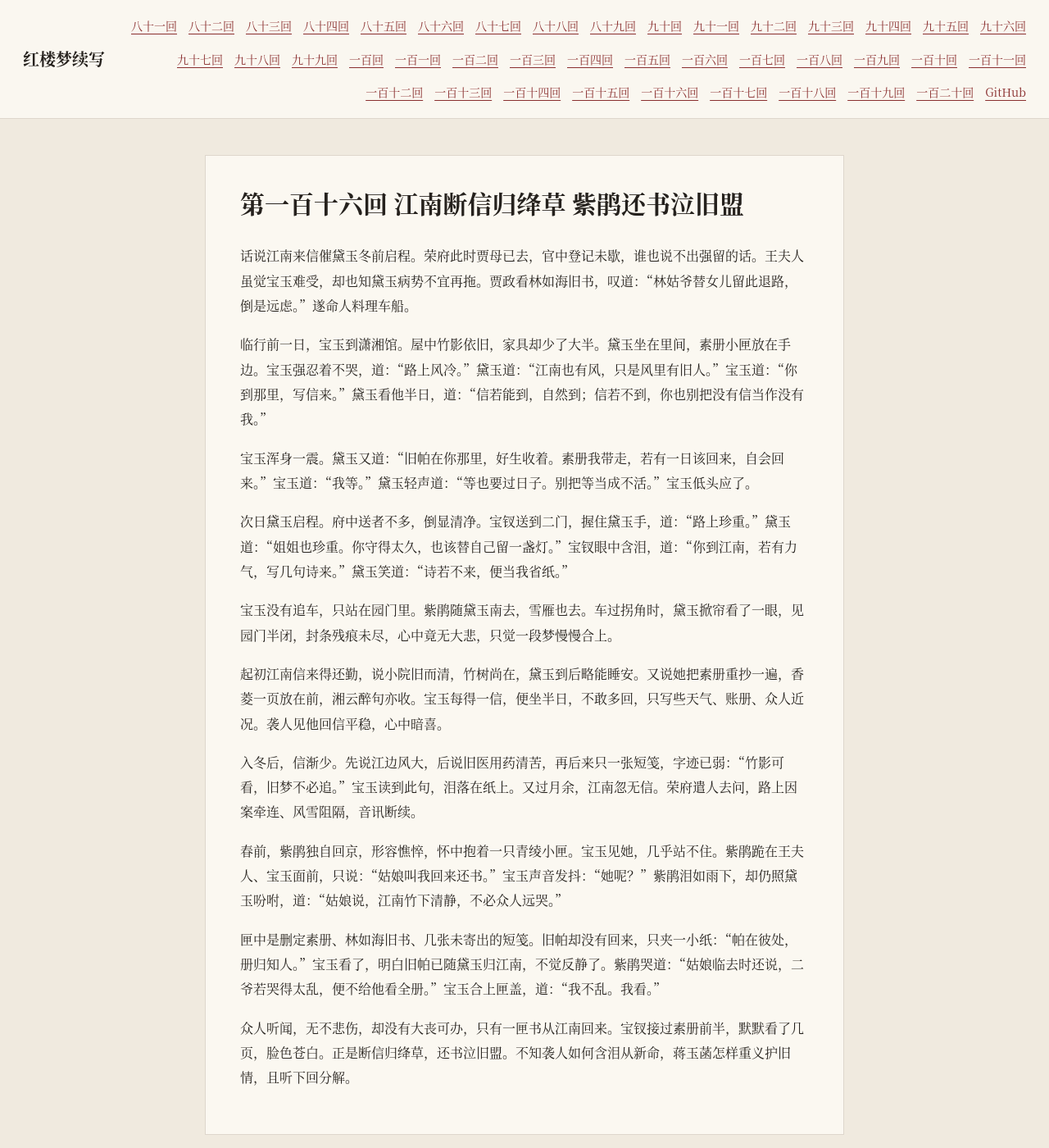
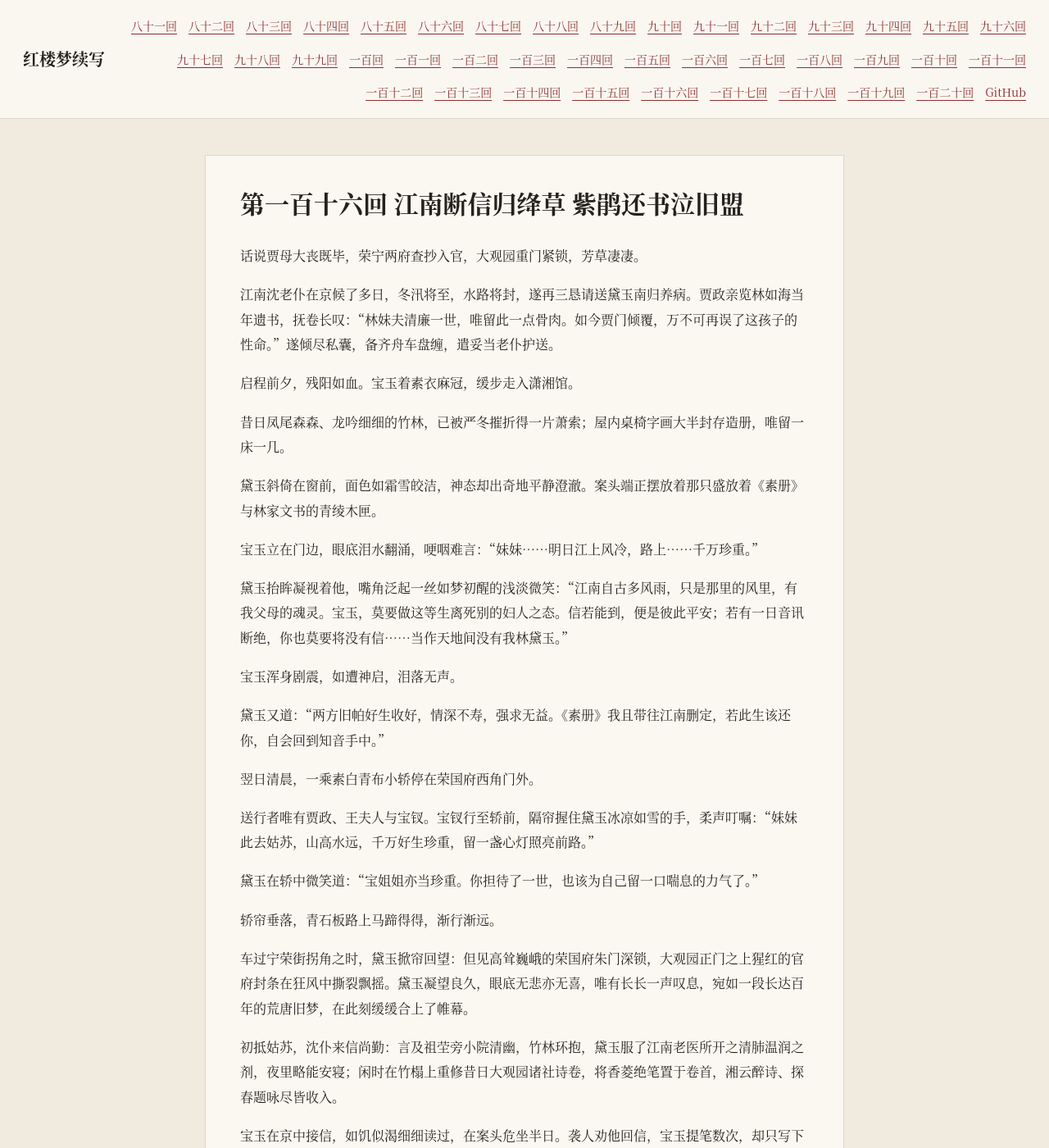
Before and after one commit to yingwang/hongloumeng-xuxie, a Jekyll site: the page built from chapters/116_duanxin.md, in a window 1280 px wide and 1400 px high. Shown: the whole window at 82% size. Built offline with Jekyll 4.4.1, drawn with Linux system fonts in a browser that asks for light colours; our own code applies the rules of GitHub Pages for plain Markdown files; some of the changed text lies outside the part shown.

Commit message:
docs: enrich and polish chapters 116 to 120 (Grand Finale) with transcendent classical depth

```diff
--- a/chapters/116_duanxin.md
+++ b/chapters/116_duanxin.md
@@ -1,21 +1,66 @@
 # 第一百十六回 江南断信归绛草 紫鹃还书泣旧盟
 
-话说江南来信催黛玉冬前启程。荣府此时贾母已去，官中登记未歇，谁也说不出强留的话。王夫人虽觉宝玉难受，却也知黛玉病势不宜再拖。贾政看林如海旧书，叹道：“林姑爷替女儿留此退路，倒是远虑。”遂命人料理车船。
+话说贾母大丧既毕，荣宁两府查抄入官，大观园重门紧锁，芳草凄凄。
 
-临行前一日，宝玉到潇湘馆。屋中竹影依旧，家具却少了大半。黛玉坐在里间，素册小匣放在手边。宝玉强忍着不哭，道：“路上风冷。”黛玉道：“江南也有风，只是风里有旧人。”宝玉道：“你到那里，写信来。”黛玉看他半日，道：“信若能到，自然到；信若不到，你也别把没有信当作没有我。”
+江南沈老仆在京候了多日，冬汛将至，水路将封，遂再三恳请送黛玉南归养病。贾政亲览林如海当年遗书，抚卷长叹：“林妹夫清廉一世，唯留此一点骨肉。如今贾门倾覆，万不可再误了这孩子的性命。”遂倾尽私囊，备齐舟车盘缠，遣妥当老仆护送。
 
-宝玉浑身一震。黛玉又道：“旧帕在你那里，好生收着。素册我带走，若有一日该回来，自会回来。”宝玉道：“我等。”黛玉轻声道：“等也要过日子。别把等当成不活。”宝玉低头应了。
+启程前夕，残阳如血。宝玉着素衣麻冠，缓步走入潇湘馆。
 
-次日黛玉启程。府中送者不多，倒显清净。宝钗送到二门，握住黛玉手，道：“路上珍重。”黛玉道：“姐姐也珍重。你守得太久，也该替自己留一盏灯。”宝钗眼中含泪，道：“你到江南，若有力气，写几句诗来。”黛玉笑道：“诗若不来，便当我省纸。”
+昔日凤尾森森、龙吟细细的竹林，已被严冬摧折得一片萧索；屋内桌椅字画大半封存造册，唯留一床一几。
 
-宝玉没有追车，只站在园门里。紫鹃随黛玉南去，雪雁也去。车过拐角时，黛玉掀帘看了一眼，见园门半闭，封条残痕未尽，心中竟无大悲，只觉一段梦慢慢合上。
+黛玉斜倚在窗前，面色如霜雪皎洁，神态却出奇地平静澄澈。案头端正摆放着那只盛放着《素册》与林家文书的青绫木匣。
 
-起初江南信来得还勤，说小院旧而清，竹树尚在，黛玉到后略能睡安。又说她把素册重抄一遍，香菱一页放在前，湘云醉句亦收。宝玉每得一信，便坐半日，不敢多回，只写些天气、账册、众人近况。袭人见他回信平稳，心中暗喜。
+宝玉立在门边，眼底泪水翻涌，哽咽难言：“妹妹……明日江上风冷，路上……千万珍重。”
 
-入冬后，信渐少。先说江边风大，后说旧医用药清苦，再后来只一张短笺，字迹已弱：“竹影可看，旧梦不必追。”宝玉读到此句，泪落在纸上。又过月余，江南忽无信。荣府遣人去问，路上因案牵连、风雪阻隔，音讯断续。
+黛玉抬眸凝视着他，嘴角泛起一丝如梦初醒的浅淡微笑：“江南自古多风雨，只是那里的风里，有我父母的魂灵。宝玉，莫要做这等生离死别的妇人之态。信若能到，便是彼此平安；若有一日音讯断绝，你也莫要将没有信……当作天地间没有我林黛玉。”
 
-春前，紫鹃独自回京，形容憔悴，怀中抱着一只青绫小匣。宝玉见她，几乎站不住。紫鹃跪在王夫人、宝玉面前，只说：“姑娘叫我回来还书。”宝玉声音发抖：“她呢？”紫鹃泪如雨下，却仍照黛玉吩咐，道：“姑娘说，江南竹下清静，不必众人远哭。”
+宝玉浑身剧震，如遭神启，泪落无声。
 
-匣中是删定素册、林如海旧书、几张未寄出的短笺。旧帕却没有回来，只夹一小纸：“帕在彼处，册归知人。”宝玉看了，明白旧帕已随黛玉归江南，不觉反静了。紫鹃哭道：“姑娘临去时还说，二爷若哭得太乱，便不给他看全册。”宝玉合上匣盖，道：“我不乱。我看。”
+黛玉又道：“两方旧帕好生收好，情深不寿，强求无益。《素册》我且带往江南删定，若此生该还你，自会回到知音手中。”
 
-众人听闻，无不悲伤，却没有大丧可办，只有一匣书从江南回来。宝钗接过素册前半，默默看了几页，脸色苍白。正是断信归绛草，还书泣旧盟。不知袭人如何含泪从新命，蒋玉菡怎样重义护旧情，且听下回分解。
+翌日清晨，一乘素白青布小轿停在荣国府西角门外。
+
+送行者唯有贾政、王夫人与宝钗。宝钗行至轿前，隔帘握住黛玉冰凉如雪的手，柔声叮嘱：“妹妹此去姑苏，山高水远，千万好生珍重，留一盏心灯照亮前路。”
+
+黛玉在轿中微笑道：“宝姐姐亦当珍重。你担待了一世，也该为自己留一口喘息的力气了。”
+
+轿帘垂落，青石板路上马蹄得得，渐行渐远。
+
+车过宁荣街拐角之时，黛玉掀帘回望：但见高耸巍峨的荣国府朱门深锁，大观园正门之上猩红的官府封条在狂风中撕裂飘摇。黛玉凝望良久，眼底无悲亦无喜，唯有长长一声叹息，宛如一段长达百年的荒唐旧梦，在此刻缓缓合上了帷幕。
+
+初抵姑苏，沈仆来信尚勤：言及祖茔旁小院清幽，竹林环抱，黛玉服了江南老医所开之清肺温润之剂，夜里略能安寝；闲时在竹榻上重修昔日大观园诸社诗卷，将香菱绝笔置于卷首，湘云醉诗、探春题咏尽皆收入。
+
+宝玉在京中接信，如饥似渴细细读过，在案头危坐半日。袭人劝他回信，宝玉提笔数次，却只写下京城风霜、众人平安之琐语，再无半句轻狂痴语。
+
+然而交冬之后，江南音讯骤绝。
+
+起初来信言江淮大雪，水路冰封，驿道阻绝；继而只寄来一张薄如蝉翼的残笺，上头唯有黛玉极虚弱的八字小楷：“竹影依旧，旧梦休追。”
+
+及至残冬腊月，江南沈仆再无只字片语北上。
+
+翌年立春之日，大雪初晴。
+
+荣府后街偏院门外，忽有一道瘦骨嶙峋的素衣身影踉跄而来——正是去岁随侍南下的紫鹃！
+
+紫鹃一身斩衰重孝，面如死灰，怀中死死抱着那只青绫小匣，进门噗通跪倒在王夫人与宝玉面前，嚎啕大哭，伏地不起！
+
+宝玉整个人如被雷霆劈中，僵立在原地，面色惨白，嘴唇颤抖得不成语调：“紫鹃……林妹妹呢？她……她为何不曾同你一并回来？！”
+
+紫鹃抬起一双哭得红肿如桃的泪眼，自怀中捧出青绫小匣，字字泣血：
+“二爷！我家姑娘……去岁腊月二十三祭灶之夜……在姑苏竹林小院里……泪尽……归天了啊！”
+
+轰然一声巨响，如苍穹塌陷！
+
+王夫人掩面痛哭，满屋女眷哭成一片。
+
+紫鹃抽噎道：“姑娘临终之时，焚尽了生前一切杂稿，唯留这一匣删定《素册》并先祖文书，命我千里迢迢送回京城。姑娘咽气前笑着对我说：‘紫鹃，我这一生，本是为还泪而来；如今眼泪流尽，绛珠还元，尘缘已了，走得干干净净、清清白白……休教二爷为我啼哭发狂，他若能看懂这素册，便知我从未离去……’”
+
+宝玉颤抖着双手接过那只冰凉沉重的木匣。
+
+打开匣盖，内中《素册》手卷墨香依旧，扉页之上赫然夹着一张小小的桃花洒金笺，上题八字：
+
+“质本洁来还洁去，强于污淖陷渠沟。”
+
+宝玉没有嚎啕痛哭，亦无半点疯癫狂态。他只是将那卷素册紧紧贴在胸口，仰望窗外苍茫长空，神色中浮现出一抹超越生死的极致宁静与大悲大悟。
+
+正是：绛珠泪尽归离恨，素册书成泣玉人。欲知袭人如何含泪从新命，蒋玉菡怎样重义护旧情，且听下回分解。
```
Also changed, not shown: chapters/117_xiren.md (+29 -9 lines), chapters/118_tice_huanyu.md (+35 -8 lines), chapters/119_xueye.md (+38 -9 lines), chapters/120_shitouji_jin.md (+26 -15 lines).
